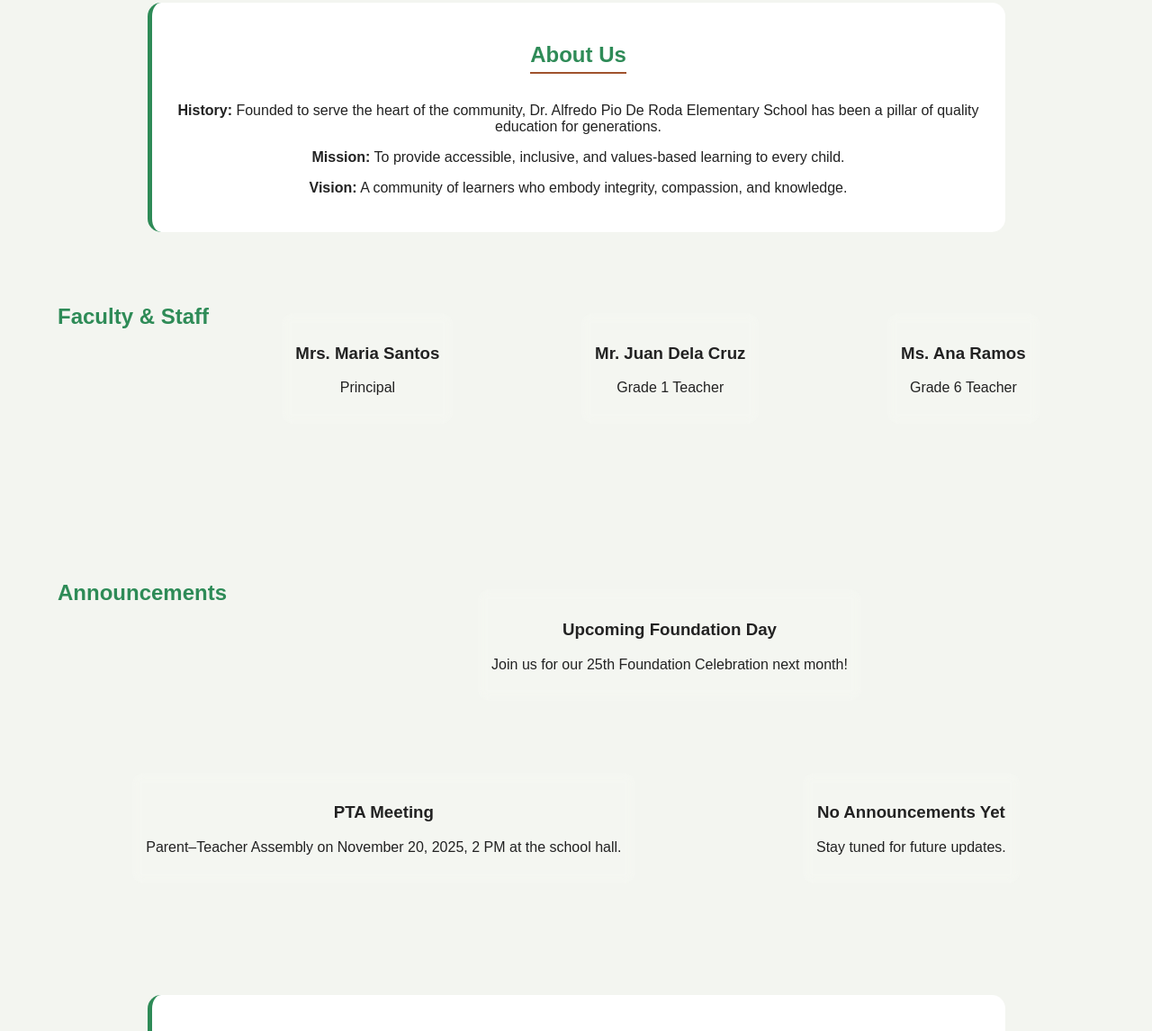
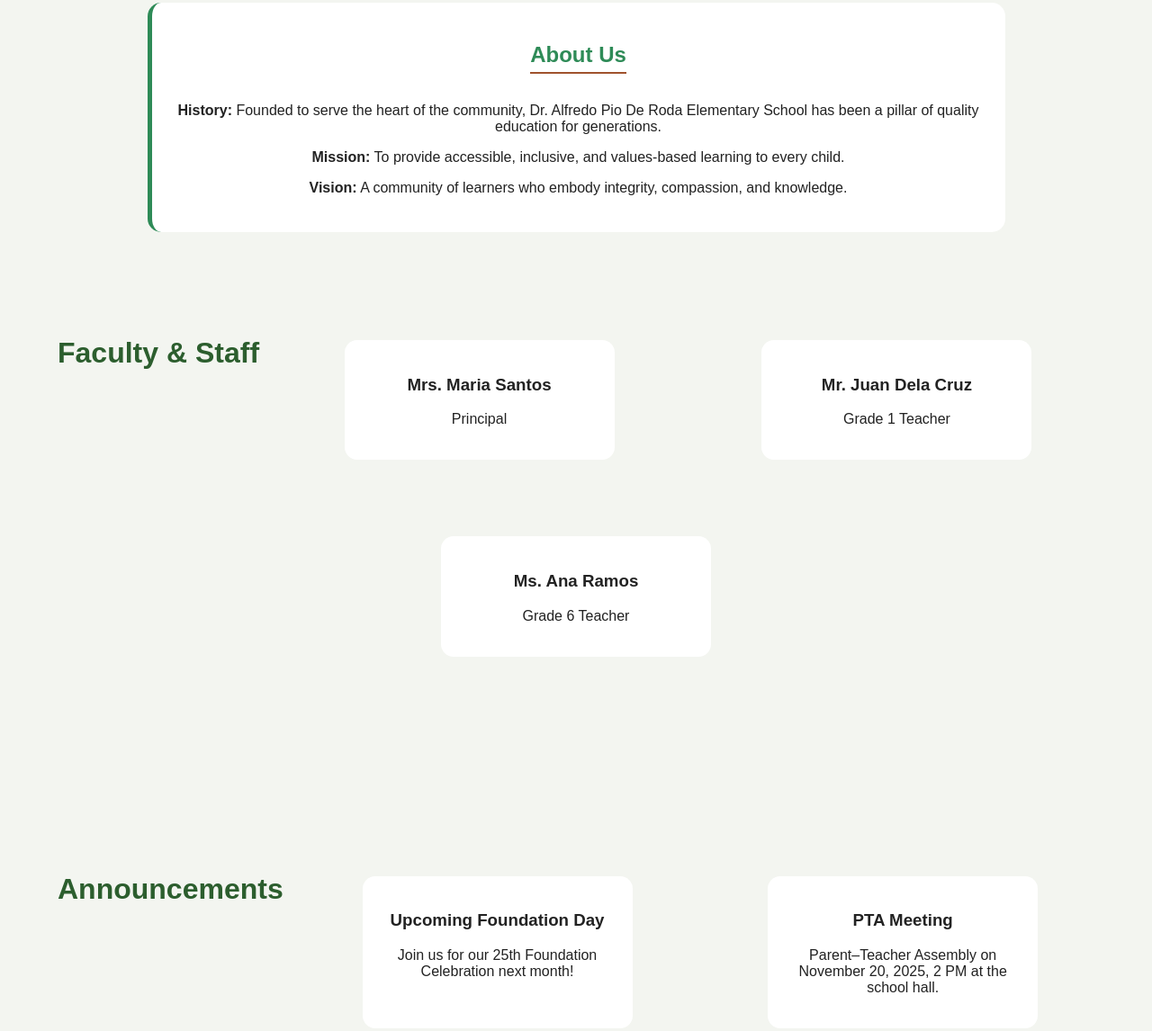
Before and after one commit to Landing749/Dr.Alfredo-Pio-De-Roda, a plain HTML site: page index.html in a window 1280 px wide. Shown: the part 1113-2259 px from the top of the page at 90% size. Drawn offline with Linux system fonts and the light colour scheme.

Commit message:
Update style.css

```diff
--- a/style.css
+++ b/style.css
@@ -460,3 +460,61 @@ hr, .section-divider, .line, .divider {
   box-shadow: none !important;
   background: none !important;
 }
+
+/* === FACULTY & ANNOUNCEMENTS FIX === */
+#faculty,
+#announcements {
+  border: none;
+  box-shadow: none;
+  background: none;
+  padding: 60px 20px;
+  text-align: center;
+}
+
+.card-grid {
+  display: flex;
+  flex-wrap: wrap;
+  justify-content: center;
+  gap: 25px;
+  background: none;
+  border: none;
+  box-shadow: none;
+}
+
+/* Real card style but clean — no lines */
+.card.small {
+  background: #ffffff; /* white card */
+  border-radius: 14px;
+  padding: 20px;
+  width: 260px;
+  box-shadow: 0 4px 10px rgba(0,0,0,0.1); /* subtle floating shadow */
+  transition: transform 0.25s ease, box-shadow 0.25s ease;
+  border: none;
+}
+
+.card.small:hover {
+  transform: translateY(-6px);
+  box-shadow: 0 8px 18px rgba(0,0,0,0.15);
+}
+
+/* Titles — no lines under them */
+#faculty h2,
+#announcements h2 {
+  border: none;
+  box-shadow: none;
+  margin-bottom: 30px;
+  color: #2c5e2e; /* green accent */
+  font-size: 2rem;
+  font-weight: 700;
+  position: relative;
+}
+
+/* Optional: soft fade-in animation */
+.card.small {
+  opacity: 0;
+  animation: fadeUp 0.8s ease forwards;
+}
+@keyframes fadeUp {
+  from { opacity: 0; transform: translateY(20px); }
+  to { opacity: 1; transform: translateY(0); }
+}
```
